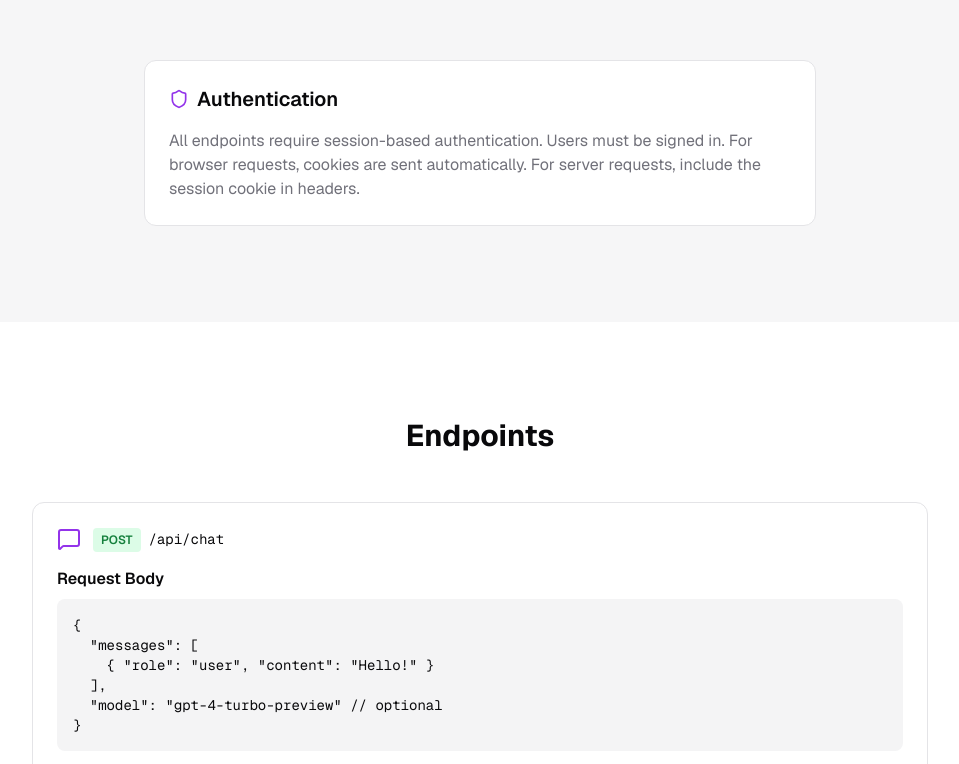
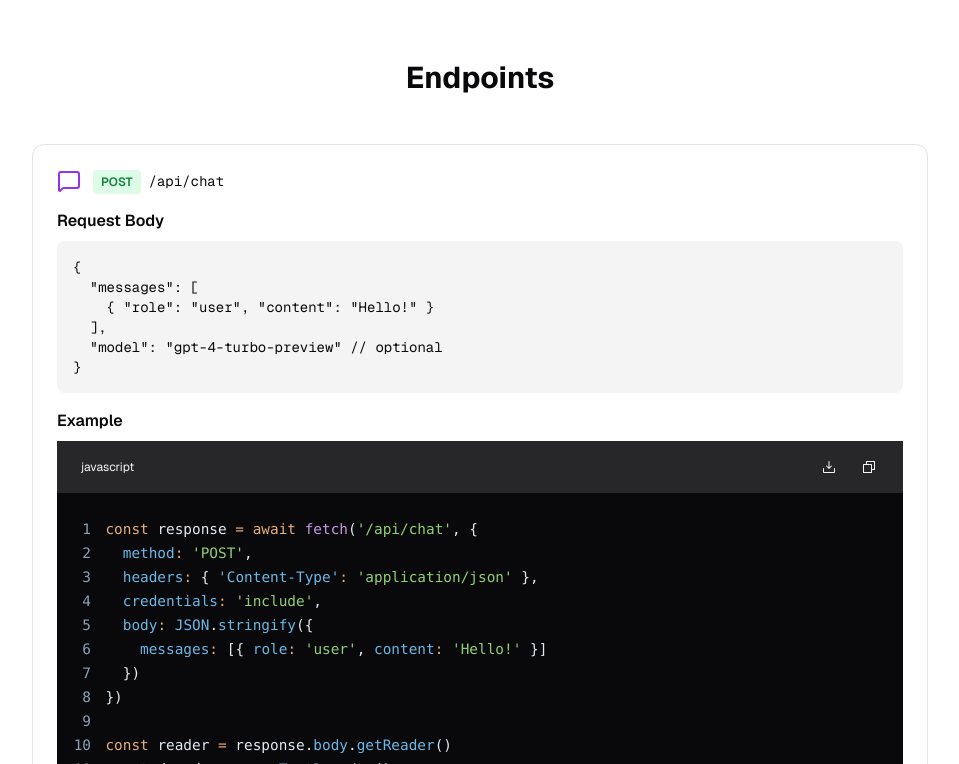
Before and after one commit to 01mohitjangid/ChatSecure, a Next.js app: page /api-docs in a window 1280 px wide. Shown: the part 946-1710 px from the top of the page, without its empty margins (160-1119 px from the left). Built offline with nearby package versions, Linux system fonts and the light colour scheme; no server answers.

Commit message:
update the api

```diff
--- a/app/api-docs/page.tsx
+++ b/app/api-docs/page.tsx
@@ -60,22 +60,6 @@ export default function APIDocsPage() {
                 <strong>Note:</strong> Replace <code className="bg-background px-1 rounded">your-domain.com</code> with your actual ChatSecure domain.
               </p>
             </div>
-          </div>
-        </div>
-      </section>
-
-      {/* Authentication */}
-      <section className="w-full py-12 md:py-24 bg-muted/50">
-        <div className="container px-4 md:px-6">
-          <div className="rounded-xl border bg-card p-6 max-w-2xl mx-auto">
-            <h2 className="text-xl font-semibold mb-4 flex items-center space-x-2">
-              <Shield className="size-5 text-purple-600" />
-              <span>Authentication</span>
-            </h2>
-            <p className="text-muted-foreground">
-              All endpoints require session-based authentication. Users must be signed in.
-              For browser requests, cookies are sent automatically. For server requests, include the session cookie in headers.
-            </p>
           </div>
         </div>
       </section>
```
